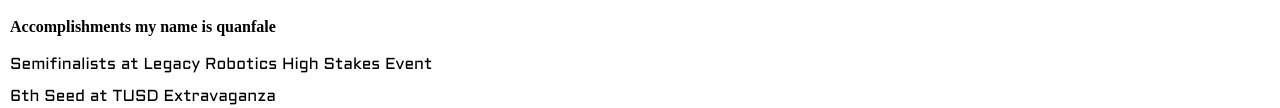
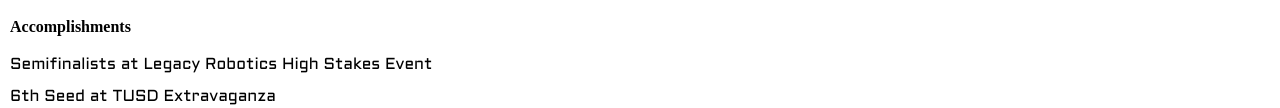
Before and after one commit to pioneer6722/pioneer6722.github.io, a plain HTML site: page index.html in a window 1280 px wide. Shown: the part 546-654 px from the top of the page. Drawn offline with Linux system fonts and the light colour scheme; a script that the page names is missing.

Commit message:
Update index.html

```diff
--- a/index.html
+++ b/index.html
@@ -31,7 +31,7 @@
 
       <h3 class="B-Accomplishments">6722B - Quantum Hairballs</h3>
         <legend>
-      <h4>Accomplishments my name is quanfale</h4>
+      <h4>Accomplishments</h4>
       <p>Semifinalists at Legacy Robotics High Stakes Event</p>
       <p>6th Seed at TUSD Extravaganza</p></body>
         <legend>
```
